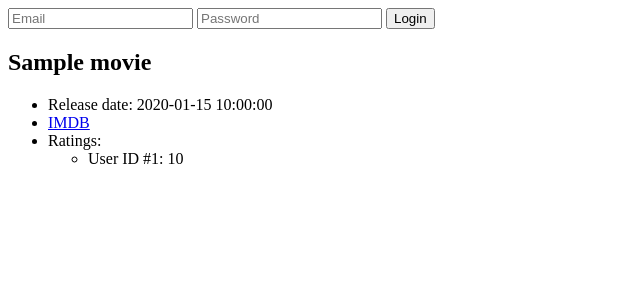
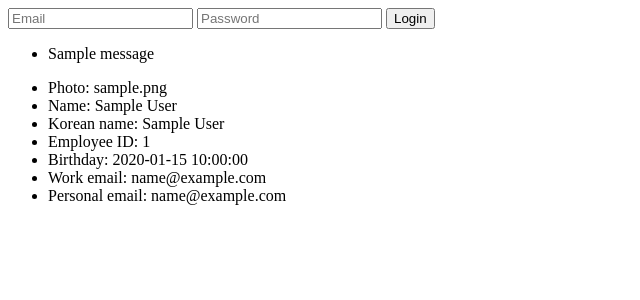
Before and after one commit to soo-park/organza, a Flask app: template templates/employee_info.html in a window 1280 px wide. Shown: the top 300 px of the page, without its empty margins (0-640 px from the left). Run offline with Flask 2, Linux system fonts and the light colour scheme; tables that the repository leaves empty hold one stand-in row (values such as "Sample post"); the template is opened without the code that fills it: values that come from a table or form of the project are taken from there, most other values are stand-ins (such as "Sample title", 1, 10 or a date in 2020); one stand-in notice (Sample message) is shown.

Commit message:
employee_info linked to be displayed

```diff
--- a/server.py
+++ b/server.py
@@ -21,11 +21,11 @@ from model import connect_to_db, db
 # Execute Flask object
 app = Flask(__name__)
 
-# when running the environment, the secret key file has to be sourced as well
+# "source secret.sh" to run flask server prior to "python server.py"
+# content of the sercret.sh: export secret_key="<your secret key>"
 app.secret_key = os.environ['secret_key']
 
-# Normally, if you use an undefined variable in Jinja2, it fails
-# silently. This is horrible. Fix this so that, instead, it raises an error.
+# undefined variable in Jinja2, not fails silently but raises an error
 app.jinja_env.undefined = StrictUndefined
 
 
@@ -34,20 +34,6 @@ def index():
     """Homepage."""
 
     return render_template('index.html')
-
-
-#*# receiving parameter in browser: string
-# receive user name value and print
-@app.route('/user/<username>')
-def show__profile(username):
-    return 'User %s' % username
-
-
-#*# receiving parameter in broweser: integer
-# <int: post_id> enforces integer value input
-@app.route('/port/<int:post_id>')
-def show_post(post_id):
-    return 'Post %d' % post_id
 
 
 #*# logging
@@ -62,44 +48,35 @@ def logging_test():
 
 
 #*# making session work with Flask2
-# must have session key along with the app.secret_key line above
-# must import request, session
-# TODO: query to check if the email is in
+# have session key along with the app.secret_key line above, import request, session
 @app.route('/login', methods=['POST'])
 def login():
+    """Login user to the user specific information."""
+
     email = request.form.get('email')
     password = request.form.get('password')
-
     db_employees = Employee_company.query.filter_by(office_email=email).all()
 
-    db_employee_id = Employee_company.query.filter_by(office_email=email).first().employee_id
-    db_password = Employee_company.query.filter_by(employee_id=db_employee_id).first().password
-    db_employee_id = Employee_company.query.filter_by(office_email=email).first().employee_id
-    db_password = Employee_company.query.filter_by(employee_id=db_employee_id).first().password
+    if len(db_employees)>1:
+        # TODO: deal with duplicate email issue
+        flash("More than one user for the email found. Contact admin.")
+        return redirect("/")
+    elif len(db_employees) == 1:
+        db_employee_id = db_employees[0].employee_id
+        db_password = Employee_company.query.filter_by(employee_id=db_employee_id).first().password
 
-    print email, password, len(db_employees), db_employee_id, db_password, db_employee_id, db_password
-
-    if len(db_employees)>1:
-        flash("More than one user for the email found. Contact admin.")
-        return redirect("/login")
-    elif len(db_employees) == 1:
-        db_employee_id = Employee_company.query.filter_by(office_email=email).first().employee_id
-        db_password = Employee_company.query.filter_by(employee_id=db_employee_id).first().password
-    else:
-        flash("No such user")
-        return redirect("/login")
-
-    if request.method == 'POST':
+        # TODO: change into AJAX for all pages to be able have login without redirect
         if (str(password) == str(db_password)):
             session['logged_in'] = True
             session['email'] = email
             session['password'] = password
-            return redirect('logged')
+            return redirect('/logged')
         else:
-            # TODO: change to JQuery
-            return 'Incorrect login information.'
+            flash('Password incorrect.')
+            return redirect('/')
     else:
-        return 'Incorrect method.'
+        flash("Email and/or password incorrect.")
+        return redirect("/")
 
 
 @app.route('/logged')
@@ -116,12 +93,26 @@ def logout():
     return redirect('/')
 
 
-@app.route('/employee')
-def employee_list():
+@app.route('/employees')
+def list_employees():
     """Show list of employees."""
 
-    employees = employees.query.all()
+    employees = Employee.query.all()
+    print employees
     return render_template('employee_list.html', employees=employees)
+
+
+#*# receiving parameter in broweser: default <post_info> will be string
+# <int: post_id> enforces integer value input to be an integer
+@app.route('/employee/<employee_id>')
+def show_employee(employee_id):
+    """Show an individual emp"""
+
+    employee_info = Employee.query.filter_by(employee_id=employee_id).first()
+    employee_company_info = Employee_company.query.filter_by(employee_id=employee_id).first()
+
+    return render_template('employee_info.html', employee_info=employee_info,
+                                                 employee_company_info=employee_company_info)
 
 
 if __name__ == '__main__':
--- a/templates/base.html
+++ b/templates/base.html
@@ -19,7 +19,15 @@
         </form>
     {% endif %}
 
-
+    {% with messages = get_flashed_messages() %}
+      {% if messages %}
+        <ul class=flashes>
+        {% for message in messages %}
+          <li>{{ message }}</li>
+        {% endfor %}
+        </ul>
+      {% endif %}
+    {% endwith %}
 
   <!-- Whatever the actual content attatched by Jinja goes here -->
   {% block content %} put your content here {% endblock %}
--- a/templates/employee_info.html
+++ b/templates/employee_info.html
@@ -1,25 +1,17 @@
 {% extends 'base.html' %}
 {% block content %}
 
-    <h2>{{ movie.title }}</h2>
-    {% if 'user' in session %}
-      <form action="/update_rating" method="POST">
-        Rating: <input type="number" name="rating">
-        <input type="hidden" name="movie_id" value="{{ movie.movie_id }}">
-        <input type="submit">
-      </form>
-    {% endif %}
-    <ul>
-      <li>Release date: {{ movie.released_at }}</li>
-      <li><a href="{{ movie.imdb_url }}">IMDB</a></li>
-      <li>Ratings:</li>
-      <ul>
-        {% for rating in movie.ratings %}
-          <li>
-            User ID #{{ rating.user.user_id }}: {{ rating.score }}
-          </li>
-        {% endfor %}
-      </ul>
-    </ul>
+  <ul>
+    <!-- TODO: have the field with no input be hidden -->
+    <li>Photo: {{ employee_info.photo_url }}</li>
+    <li>Name: {{ employee_info.first_name }} {{ employee_info.last_name }}</li>
+    <li>Korean name: {{ employee_info.k_name }}</li>
+    <li>Employee ID: {{ employee_info.employee_id }}</li>
+    <li>Birthday: {{ employee_info.birthday }}</li>
+    <li>Work email: {{ employee_company_info.office_email }}</li>
+    <li>Personal email: {{ employee_info.personal_email }}</li>
+  </ul>
+
+
 
 {% endblock %}
--- a/templates/employee_list.html
+++ b/templates/employee_list.html
@@ -5,9 +5,9 @@
     <ul>
       {% for employee in employees %}
           <li>
-              <a href="/employee/{{ employees.employee_id }}">
-                {{ employee.name }}
-              </a>
+            <a href = '/employee/{{ employee.employee_id }}'>
+              {{ employee.first_name }} {{ employee.last_name }}
+            </a>
           </li>
       {% endfor %}
     </ul>
--- a/templates/index.html
+++ b/templates/index.html
@@ -5,7 +5,7 @@
     <h1>SeAH USA Intranet</h1>
 
     <h2>Employees</h2>
-    <p><a href="/employee">Employee data</a></p>
+    <p><a href="/employees">Employee data</a></p>
 
     <h2>Companies</h2>
     <p><a href="/company">Company data</a></p>
```
Also changed, not shown: model.py (+2 -11 lines), seed.py (+2 -15 lines), utilities.py (added, +48 -0 lines), 1 other file.
